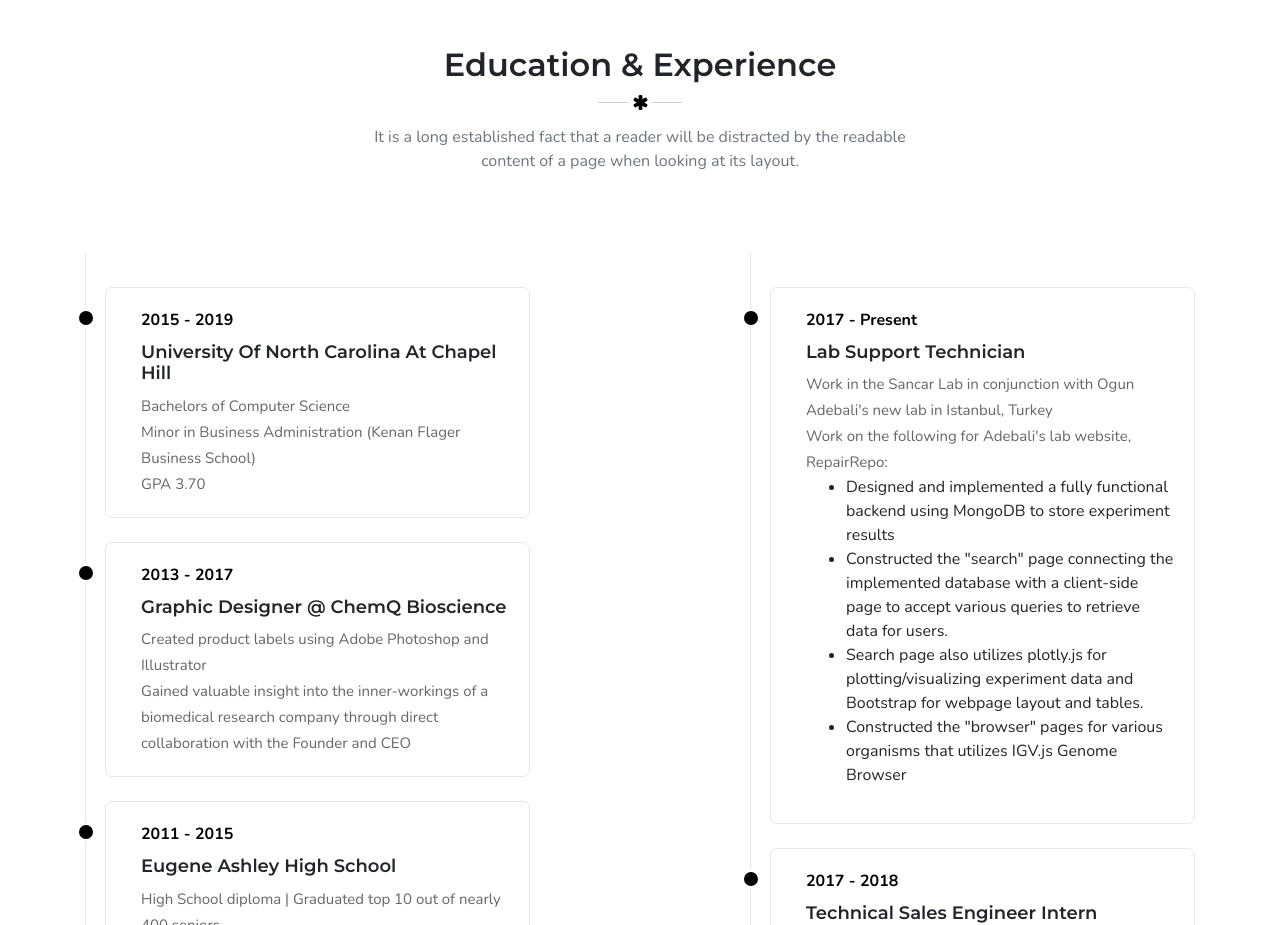
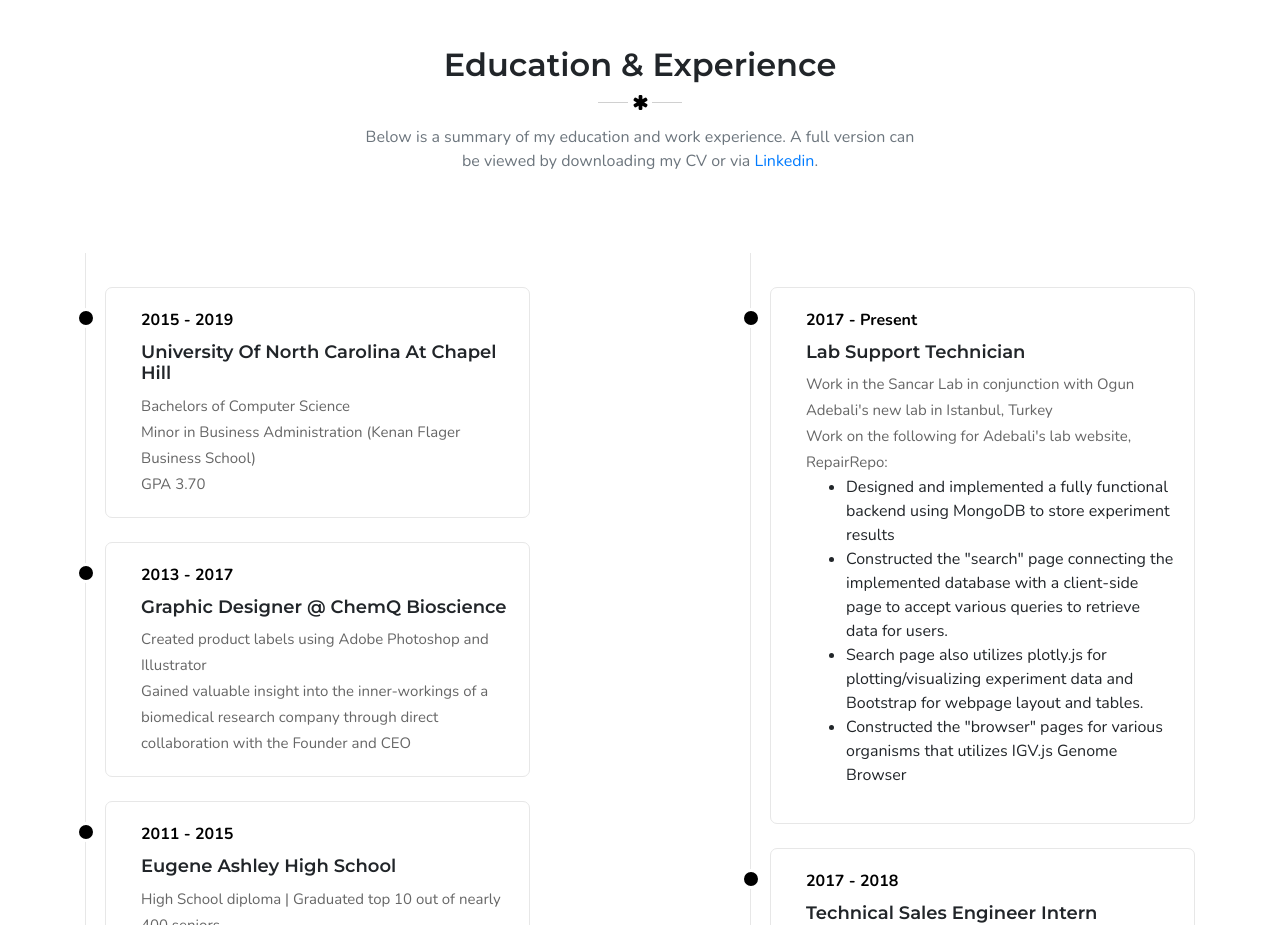
Before and after one commit to yasgari/website, a plain HTML site: page public/index.html in a window 1280 px wide. Shown: the part 1840-2765 px from the top of the page. Drawn offline with nearby package versions, Linux system fonts and the light colour scheme.

Commit message:
add desc for educ and exper

```diff
--- a/public/index.html
+++ b/public/index.html
@@ -389,7 +389,7 @@ firebase.initializeApp(config);
                             <div class="main-title-border">
                                 <i class="asterisk"></i>
                             </div>
-                            <p class="text-muted mx-auto mt-2">It is a long established fact that a reader will be distracted by the readable content of a page when looking at its layout.</p>
+                            <p class="text-muted mx-auto mt-2">Below is a summary of my education and work experience. A full version can be viewed by downloading my CV or via <a href = "http://linkedin.com/in/yasharasgari" target = "_blank">Linkedin</a>.</p>
                         </div>
                     </div>
                 </div>
```
